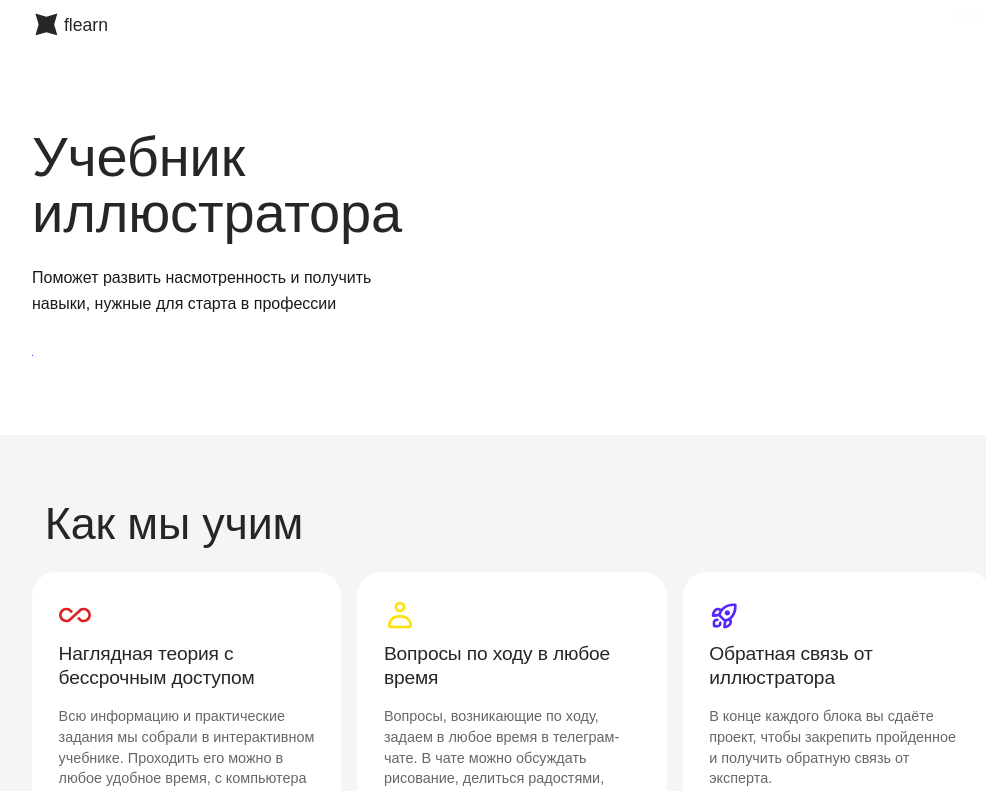
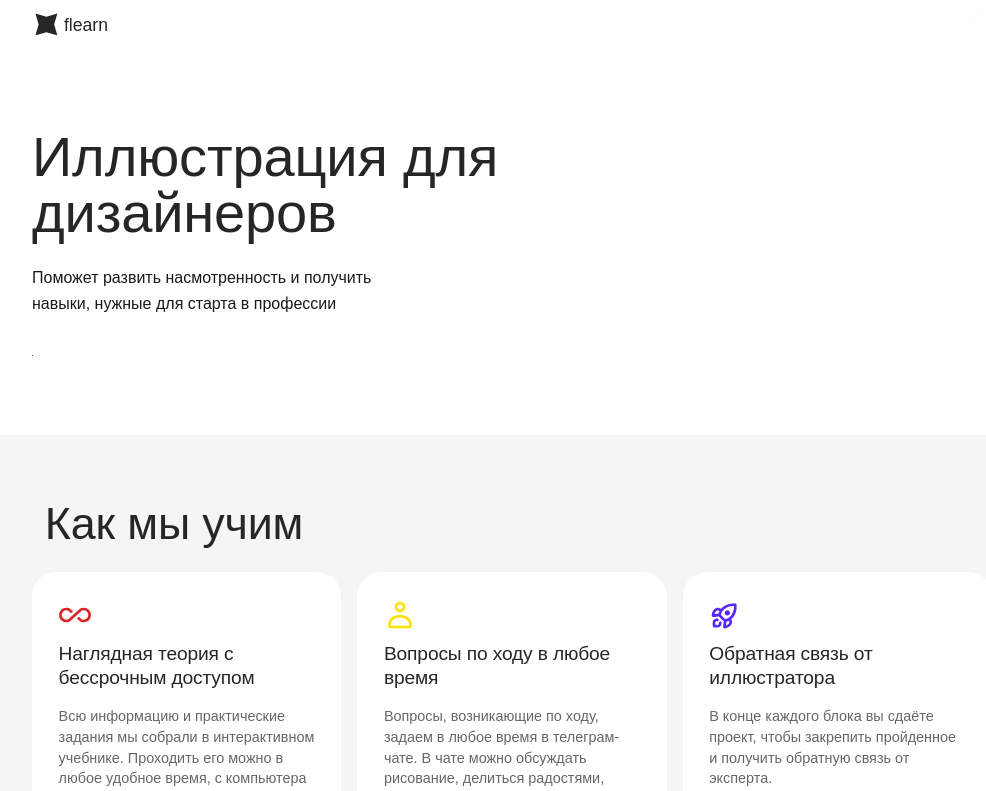
Before and after one commit to sulianova/flearn-frontend, a React (Create React App) app: page / in a window 1280 px wide. Shown: the top 791 px of the page, without its empty margins (128-1114 px from the left). Built offline with nearby package versions, Linux system fonts and the light colour scheme; no server answers; the database is empty; a web font is replaced by a local one.

Commit message:
add font

```diff
--- a/src/assets/translations/ru.json
+++ b/src/assets/translations/ru.json
@@ -271,7 +271,7 @@
     }
   },
   "catalogue": {
-    "title1": "Учебник иллюстратора",
+    "title": "Иллюстрация для дизайнеров",
     "description": "Поможет развить насмотренность и получить навыки, нужные для старта в профессии",
     "card": {
       "info": {
--- a/src/pages/Home/blocks/Header/Header.tsx
+++ b/src/pages/Home/blocks/Header/Header.tsx
@@ -17,7 +17,7 @@ export default function Header(props: IProps) {
       <div className={classes.inner}>
         <div className={classes.headerWrapper}>
           <h1 className={classes.headerTitle}>
-            <span >{i18n.t('catalogue.title1')}</span>
+            <span >{i18n.t('catalogue.title')}</span>
           </h1>
           <div className={classes.descriptionWrapper }>
             <div className={classes.description}>{i18n.t('catalogue.description')}</div>
--- a/src/ui/Page/Header/header.module.scss
+++ b/src/ui/Page/Header/header.module.scss
@@ -195,7 +195,7 @@
 
   &:hover {
     background-color: var(--primary-color-hover);
-    color: var(--color-content-inverted-primary);
+    color: $color-content-inverted-primary-light;
   }
 
   @include set-media(md) {
--- a/src/ui/Page/Sidebar/Sidebar.module.scss
+++ b/src/ui/Page/Sidebar/Sidebar.module.scss
@@ -154,8 +154,8 @@
     text-align: center;
     background: 50% no-repeat;
     background-size: contain;
-    width: set-calc(22);
-    height: set-calc(22);
+    width: set-calc(20);
+    height: set-calc(20);
 
     path {
       fill: var(--color-content-secondary);
```
